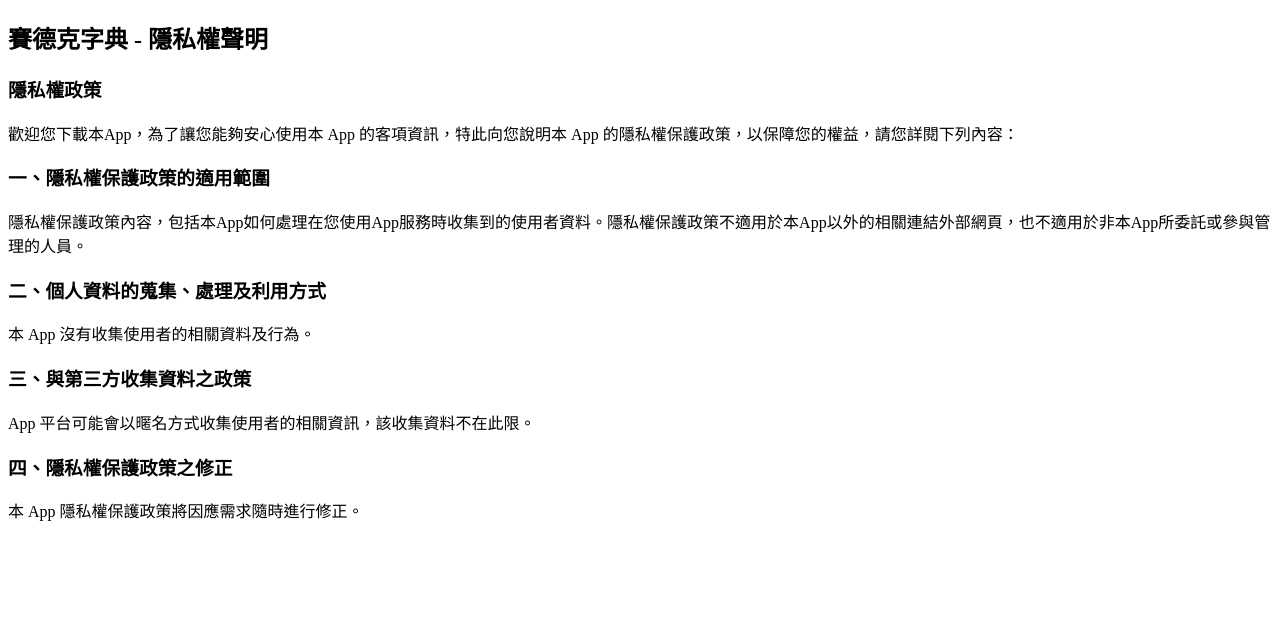
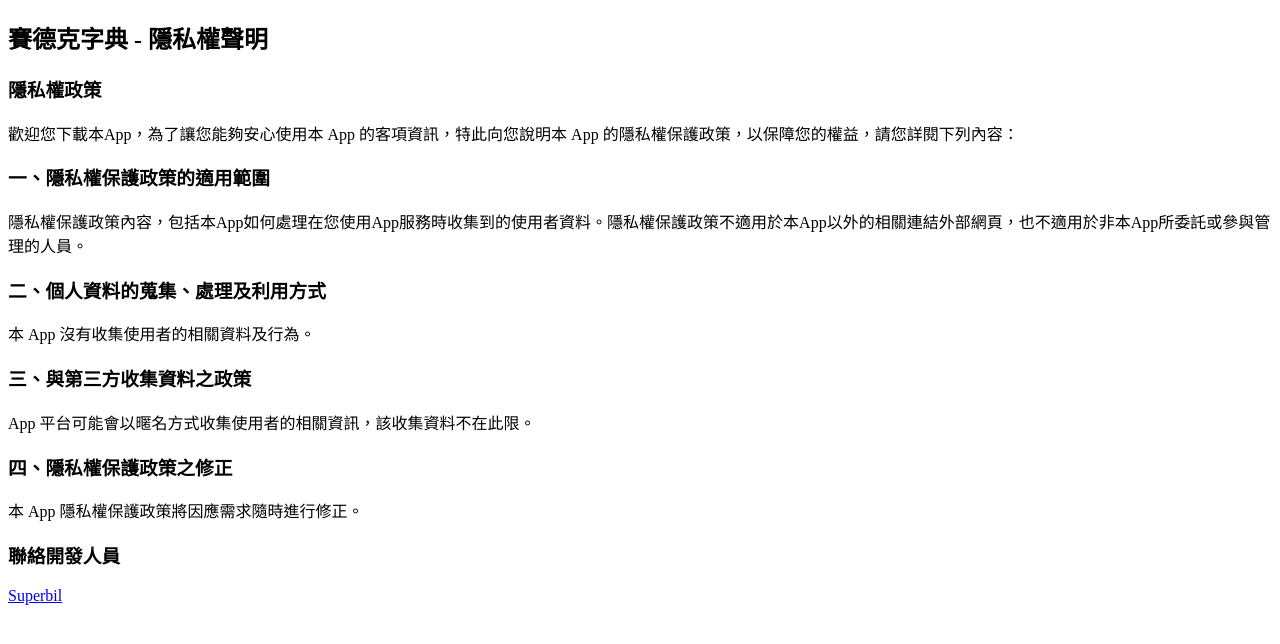
Before and after one commit to Superbil/superbil-privacy-policy, a plain HTML site: page sediqDict/index.html in a window 1280 px wide. Drawn offline with Linux system fonts and the light colour scheme.

Commit message:
幫自己宣傳一下
- 送審需要的資訊就連回這頁

```diff
--- a/sediqDict/index.html
+++ b/sediqDict/index.html
@@ -25,5 +25,9 @@
     <p>
       本 App 隱私權保護政策將因應需求隨時進行修正。
     </p>
+    <h3>聯絡開發人員</h3>
+    <p>
+      <a href="https://github.com/superbil/">Superbil</a>
+    </p>
   </body>
 </html>
```
